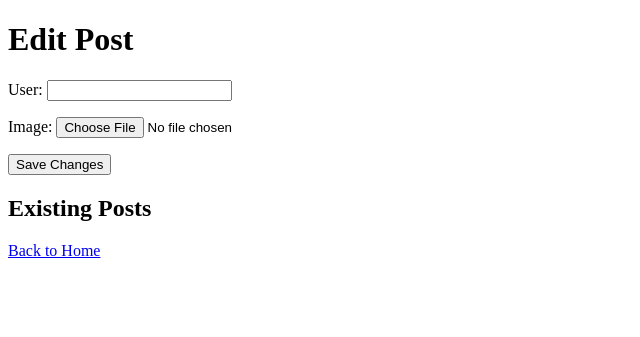
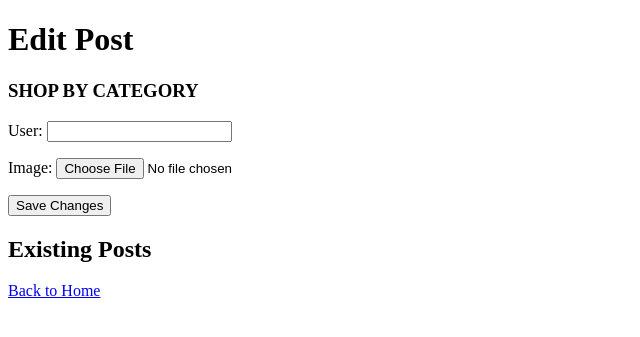
Before and after one commit to Er-shivam11/Social-Chat, a Django app: template mysite/templates/editpost.html in a window 1280 px wide. Shown: the top 337 px of the page, without its empty margins (0-640 px from the left). Run offline with Django 4.2, Linux system fonts and the light colour scheme; the template is opened without the code that fills it: values that come from a table or form of the project are taken from there, others are empty; parts of the project's set-up code (start-up, migrations or seed data) failed here and were passed over.

Commit message:
edited edit page

```diff
--- a/mysite/templates/editpost.html
+++ b/mysite/templates/editpost.html
@@ -7,7 +7,14 @@
 
 <body>
     <h1>Edit Post</h1>
+    <div class="container p-3">
+        <h3 class="text-center">SHOP BY CATEGORY</h3>
 
+        <div class="row justify-content-center">
+
+            <!-- Card 1 -->
+            <div class="col-md-4">
+                <div class="card">
                     <form method="post" enctype="multipart/form-data">
                         {% csrf_token %}
                         {{ form.as_p }}
@@ -23,6 +30,11 @@
                     </ul>
 
                     <a href="{% url 'home' %}">Back to Home</a>
+                </div>
+            </div>
+        </div>
+
+
 </body>
 
 </html>
```
Lines whose indentation alone changed are shown as unchanged.
